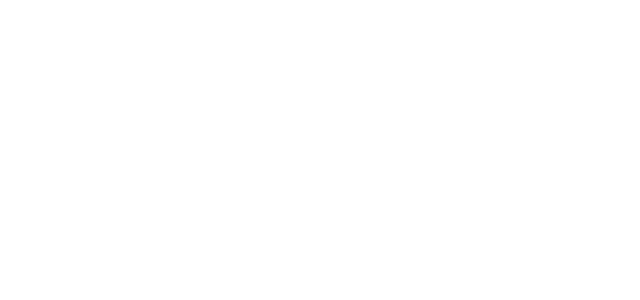
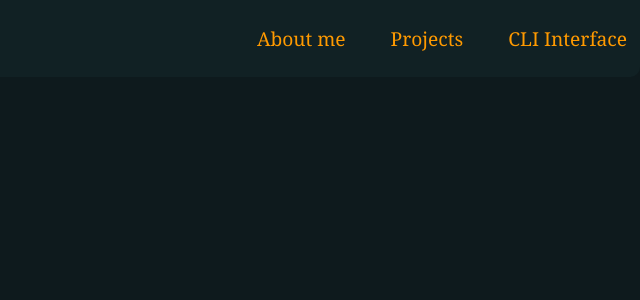
Before and after one commit to ShwetaShaw76/CLIPortfolio, a React (Vite) app: page / in a window 1280 px wide. Shown: the top 300 px of the page, without its empty margins (640-1280 px from the left). Built offline with nearby package versions, Linux system fonts and the light colour scheme.

Commit message:
made the header and gave glowing effects

```diff
--- a/index.html
+++ b/index.html
@@ -4,7 +4,7 @@
     <meta charset="UTF-8" />
     <link rel="icon" type="image/svg+xml" href="/favicon.svg" />
     <meta name="viewport" content="width=device-width, initial-scale=1.0" />
-    <title>cliportfolio</title>
+    <title>CLIportfolio</title>
   </head>
   <body>
     <div id="root"></div>
--- a/src/App.css
+++ b/src/App.css
@@ -0,0 +1,47 @@
+.hd{
+    display:flex;
+    flex-direction: row;
+    gap:25px;
+    justify-content: flex-end;
+    align-items: center;
+    padding:3px;
+    background-color: #112124;
+    font-family: Georgia, 'Times New Roman', Times, serif;
+    border-radius: 0px 0px 10px 10px;
+}
+
+.hd p{
+    position: relative;
+    font-size: 1.2rem;
+    padding: 3px 10px;
+    transition: color 0.3s ease-in-out;
+    text-align: center;
+}
+
+.hd p:hover{
+    cursor: pointer;
+    transform: scale(1.05);
+}
+
+.hd p::after {
+  content: '';
+  position: absolute;
+  width: 100%;
+  height: 2px;
+  bottom: -4px;
+  left: 0;
+  background-color: #FF9A00;
+  box-shadow: 2px 4px 8px #FF9A00;
+  transform: scaleX(0);
+  transform-origin: center;
+  transition: transform 0.3s ease;
+}
+
+.hd p:hover {
+  transform: translateY(-2px);
+  text-shadow: 2px 4px 4px rgba(255, 154, 0, 0.6);
+}
+
+.hd p:hover::after {
+  transform: scaleX(1);
+}
--- a/src/App.jsx
+++ b/src/App.jsx
@@ -1,11 +1,25 @@
 
 import './App.css'
+
+function Header(){
+
+
+  return(
+    <>
+      <header className='hd'>
+        <p>About me</p>
+        <p>Projects</p>
+        <p>CLI Interface</p>
+      </header>
+    </>
+  )
+}
 
 function App() {
 
   return (
     <>
-
+      <Header></Header>
     </>
   )
 }
--- a/src/index.css
+++ b/src/index.css
@@ -0,0 +1,9 @@
+body{
+     background-color: #0e1a1d;
+    color: #FF9A00;
+    font-family: Arial, Helvetica, sans-serif;
+    margin: 0;
+    padding: 0;
+    box-sizing:border-box;
+    overflow-y: hidden;
+}
```
